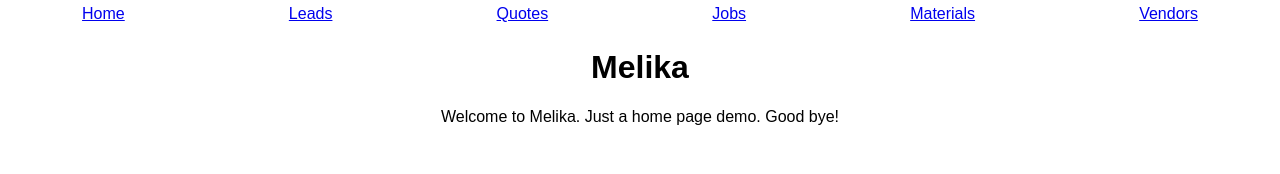
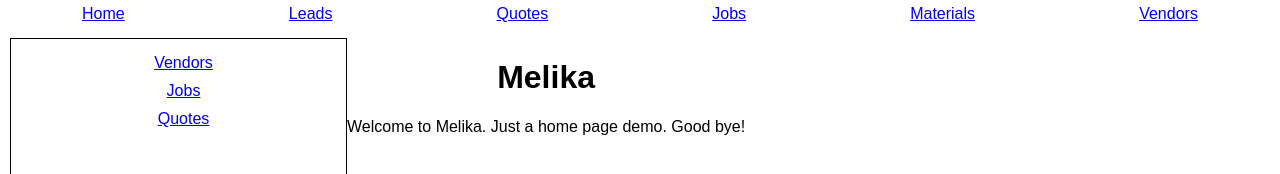
Before and after one commit to Kapenam/Melika, a React app: page / in a window 1280 px wide. Shown: the top 174 px of the page. Built offline with nearby package versions, Linux system fonts and the light colour scheme.

Commit message:
Add ui changes to improve layout

```diff
--- a/src/screens/App/screens/App.css
+++ b/src/screens/App/screens/App.css
@@ -43,3 +43,14 @@
   text-decoration: none;
   color: black;
 }
+
+.container {
+  display: flex;
+  flex-direction: column;
+}
+
+.content {
+  display: flex;
+  flex-direction: row;
+  margin: 10px;
+}
--- a/src/screens/App/screens/App.js
+++ b/src/screens/App/screens/App.js
@@ -5,6 +5,7 @@ import {
   Route,
   Link,
 } from 'react-router-dom'
+import { SideMenuBar } from 'screens/App/screens/SideMenuBar'
 import { Home } from './Home'
 import { Jobs } from './Jobs'
 import { Leads } from './Leads'
@@ -29,6 +30,8 @@ class App extends Component {
                 <div className="NavButton"><Link to='/vendors'>Vendors</Link></div>
               </div>
             </nav>
+            <div className="content">
+              <SideMenuBar />
               <Switch>
                 <Route exact path="/" component={Home} />
                 <Route exact path="/jobs" component={Jobs} />
@@ -38,6 +41,7 @@ class App extends Component {
                 <Route exact path="/vendors" component={Vendors} />
               </Switch>
             </div>
+          </div>
         </Router>
       </div>
     );
--- a/src/screens/App/screens/Home/screens/Home.js
+++ b/src/screens/App/screens/Home/screens/Home.js
@@ -3,7 +3,6 @@ import React from 'react'
 const Home = () => (
   <div>
     <h1>Melika</h1>
-
     <p>Welcome to Melika. Just a home page demo. Good bye!</p>
   </div>
 )
--- /dev/null
+++ b/src/screens/App/screens/SideMenuBar/index.js
@@ -0,0 +1 @@
+export { default as SideMenuBar } from './screens/SideMenuBar'
--- /dev/null
+++ b/src/screens/App/screens/SideMenuBar/screens/SideMenuBar.css
@@ -0,0 +1,14 @@
+.sideBarContainer {
+  display: flex;
+  width: 25%;
+  height: 100%;
+  min-height: 500px;
+  flex-direction: column;
+  padding: 10px;
+  border: solid 1px;
+}
+
+.menuItem {
+  width: 100%;
+  margin: 5px;
+}
--- /dev/null
+++ b/src/screens/App/screens/SideMenuBar/screens/SideMenuBar.js
@@ -0,0 +1,28 @@
+import React from 'react'
+import PropTypes from 'prop-types';
+import { MenuItems } from './const'
+import './SideMenuBar.css'
+
+const SideMenuBar = ({menuItems}) => (
+  <div className="sideBarContainer">
+    { menuItems.map(item => {
+     return (
+      <div className="menuItem">
+          <a href={item.link}>
+            {item.name}
+          </a>
+        </div>
+      )
+    })}
+  </div>
+)
+
+SideMenuBar.propTypes = {
+  menuItems: PropTypes.arrayOf(PropTypes.object),
+}
+
+SideMenuBar.defaultProps = {
+  menuItems: MenuItems,
+}
+
+export default SideMenuBar
--- /dev/null
+++ b/src/screens/App/screens/SideMenuBar/screens/const.js
@@ -0,0 +1,14 @@
+export const MenuItems = [
+  {
+    link: '/vendors',
+    name: 'Vendors',
+  },
+  {
+    link: '/jobs',
+    name: 'Jobs',
+  },
+  {
+    link: '/quotes',
+    name: 'Quotes',
+  },
+]
```
Lines whose indentation alone changed are shown as unchanged.
